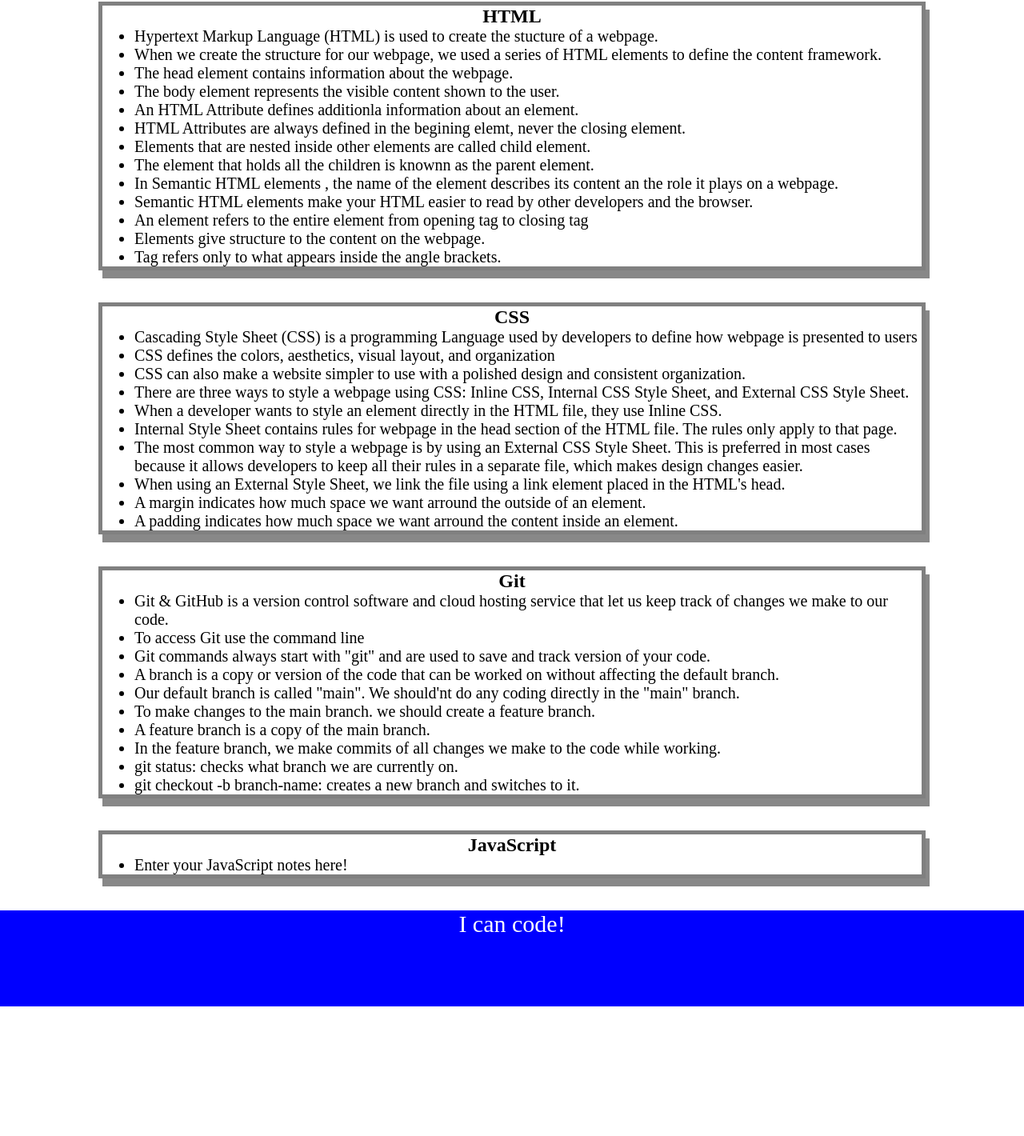
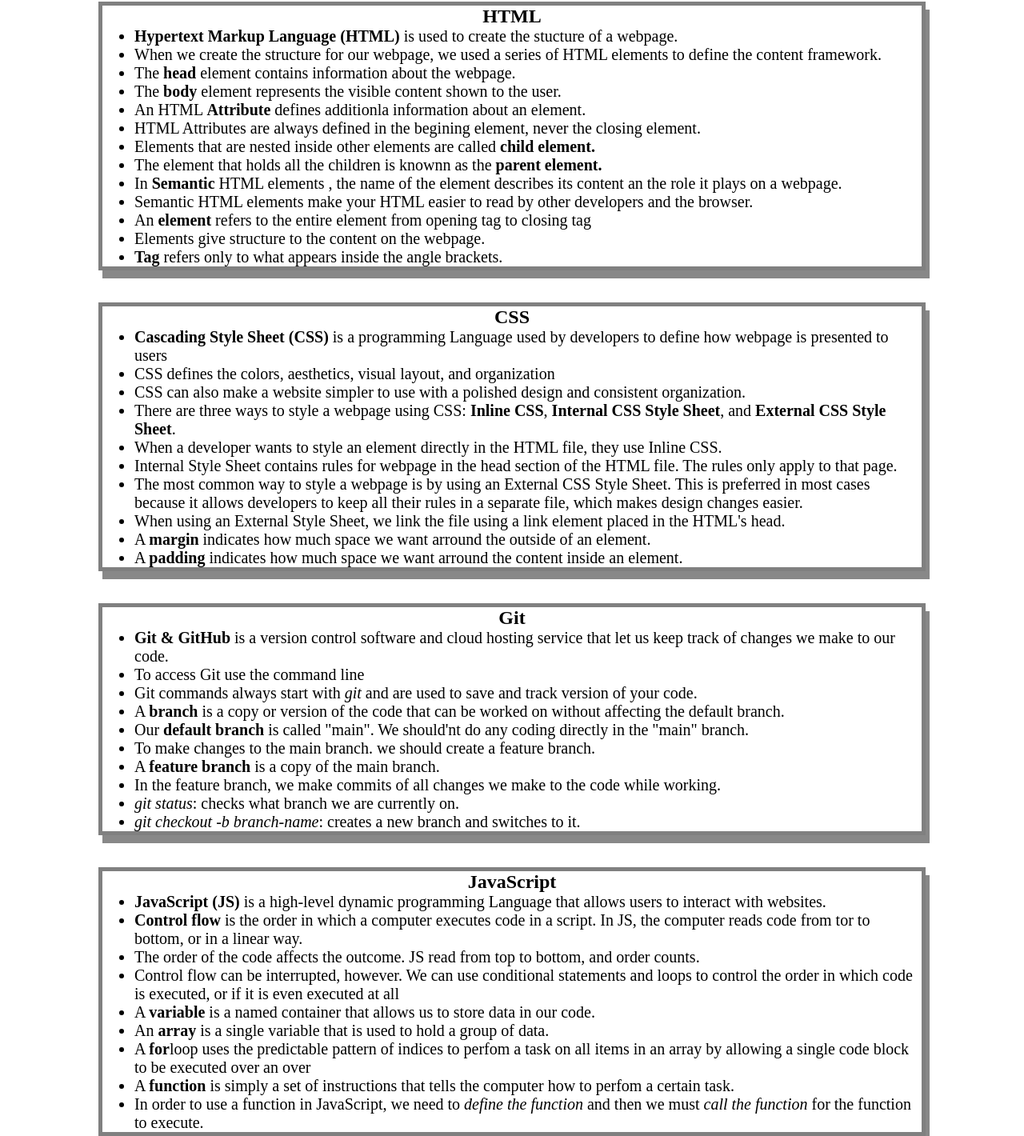
Before and after one commit to TedFl/00-prework-study-guide, a plain HTML site: page index.html in a window 1280 px wide. Shown: the part 158-1578 px from the top of the page at 80% size. Before the commit the page ends 1416 px from the top, so only its background shows below. Drawn offline with Linux system fonts and the light colour scheme.

Commit message:
Added JS conditional logic and function and JS notes to HTML file

```diff
--- a/assets/script.js
+++ b/assets/script.js
@@ -1,19 +1,28 @@
 var topics = ['HTML','CSS','Git','JavaScript'];
+var randomTopic = topics [Math.floor(Math.random() * topics.length)]
 
+function listTopics() {
     for (var x = 0; x < topics.length; x++) {
     console.log(topics[x]);
     }
+}
 
-/*
-if (topic === 'HTML') {
+function selecTopic() {
+    if (randomTopic === 'HTML') {
         console.log("Let's study HTML!");
-} else if (topic === 'CSS') {
+    } else if (randomTopic === 'CSS') {
         console.log("Let's study CSS!");
-} else if (topic === 'Git') {
+    } else if (randomTopic === 'Git') {
         console.log("Let's study Git!");
-} else if (topic === 'JavaScript') {
+    } else if (randomTopic === 'JavaScript') {
         console.log("Let's study JavaScript!");
     } else {
         console.log("Please try again!");
     }
-*/
+}
+
+console.log('Here are the topics we learned through Prework:');
+listTopics()
+
+console.log('Which topic should we study first?')
+selecTopic()
--- a/index.html
+++ b/index.html
@@ -15,62 +15,81 @@
       <h2>✨ Open the Console to See What's Happening ✨</h2>
     </header>
 
+<!-- <strong> makes my text bold! -->
+<!-- <em> stands for emphasis - this makes my text italic -->
+<!--do not use <b> and <i>-->
+
+<!--We use <strong> and <em> instead of <b> and <i> because they are a visual representation with no meaning behind them.
+  <b> and <i> are a visual representation of bold and italic but it doen't actually add importance and emphasis to my text.
+  And this important because one of the thing we have to worry about with web design is accessibility.
+
+  They're going to be people who are visiting the website who might be using "scren readers" which read the website to them.
+  And <strong> and <em> tell the browser to add more importance and emphasis to our text -->
+
     <main>
     <section class="card" id="html-section">
       <h2>HTML</h2>
       <ul>
-        <li>Hypertext Markup Language (HTML) is used to create the stucture of a webpage.</li>
+        <li><strong>Hypertext Markup Language (HTML)</strong> is used to create the stucture of a webpage.</li>
         <li>When we create the structure for our webpage, we used a series of HTML elements to define the content framework.</li>
-        <li>The head element contains information about the webpage.</li>
-        <li>The body element represents the visible content shown to the user.</li>
-        <li>An HTML Attribute defines additionla information about an element.</li>
-        <li>HTML Attributes are always defined in the begining elemt, never the closing element.</li>
-        <li>Elements that are nested inside other elements are called child element.</li>
-        <li>The element that holds all the children is knownn as the parent element.</li>
-        <li>In Semantic HTML elements , the name of the element describes its content an the role it plays on a webpage.</li>
+        <li>The <strong>head </strong> element contains information about the webpage.</li>
+        <li>The <strong>body </strong> element represents the visible content shown to the user.</li>
+        <li>An HTML <strong>Attribute</strong> defines additionla information about an element.</li>
+        <li>HTML Attributes are always defined in the begining element, never the closing element.</li>
+        <li>Elements that are nested inside other elements are called <strong>child element.</strong></li>
+        <li>The element that holds all the children is knownn as the <strong>parent element.</strong></li>
+        <li>In <strong>Semantic</strong> HTML elements , the name of the element describes its content an the role it plays on a webpage.</li>
         <li>Semantic HTML elements make your HTML easier to read by other developers and the browser.</li>
-        <li>An element refers to the entire element from opening tag to closing tag</li>
+        <li>An <strong>element </strong> refers to the entire element from opening tag to closing tag</li>
         <li>Elements give structure to the content on the webpage.</li>
-        <li>Tag refers only to what appears inside the angle brackets.</li>
+        <li><strong>Tag</strong> refers only to what appears inside the angle brackets.</li>
       </ul>
     </section>
 
     <section class="card" id="css-section">
       <h2>CSS</h2>
       <ul>
-        <li>Cascading Style Sheet (CSS) is a programming Language used by developers to define how webpage is presented to users</li>
+        <li><strong>Cascading Style Sheet (CSS)</strong> is a programming Language used by developers to define how webpage is presented to users</li>
         <li>CSS defines the colors, aesthetics, visual layout, and organization</li>
         <li>CSS can also make a website simpler to use with a polished design and consistent organization.</li>
-        <li>There are three ways to style a webpage using CSS: Inline CSS, Internal CSS Style Sheet, and External CSS Style Sheet.</li>
+        <li>There are three ways to style a webpage using CSS: <strong>Inline CSS</strong>, <strong>Internal CSS Style Sheet</strong>, and <strong>External CSS Style Sheet</strong>.</li>
         <li>When a developer wants to style an element directly in the HTML file, they use Inline CSS.</li>
         <li>Internal Style Sheet contains rules for webpage in the head section of the HTML file. The rules only apply to that page.  </li>
         <li>The most common way to style a webpage is by using an External CSS Style Sheet. This is preferred in most cases because it allows developers to keep all their rules in a separate file, which makes design changes easier.</li>
         <li>When using an External Style Sheet, we link the file using a link element placed in the HTML's head.</li>
-        <li>A margin indicates how much space we want arround the outside of an element.</li>
-        <li>A padding indicates how much space we want arround the content inside an element.</li>
+        <li>A <strong>margin</strong> indicates how much space we want arround the outside of an element.</li>
+        <li>A <strong>padding</strong> indicates how much space we want arround the content inside an element.</li>
       </ul>
     </section>
 
     <section class="card" id="git-section">
       <h2>Git</h2>
       <ul>
-        <li>Git & GitHub is a version control software and cloud hosting service that let us keep track of changes we make to our code.</li>
+        <li><strong>Git & GitHub</strong> is a version control software and cloud hosting service that let us keep track of changes we make to our code.</li>
         <li>To access Git use the command line</li>
-        <li>Git commands always start with "git" and are used to save and track version of your code.</li>
-        <li>A branch is a copy or version of the code that can be worked on without affecting the default branch.</li>
-        <li>Our default branch is called "main". We should'nt do any coding directly in the "main" branch.</li>
+        <li>Git commands always start with <em>git</em> and are used to save and track version of your code.</li>
+        <li>A <strong>branch</strong> is a copy or version of the code that can be worked on without affecting the default branch.</li>
+        <li>Our <strong>default branch</strong> is called "main". We should'nt do any coding directly in the "main" branch.</li>
         <li>To make changes to the main branch. we should create a feature branch.</li>
-        <li>A feature branch is a copy of the main branch.</li>
+        <li>A <strong>feature branch </strong> is a copy of the main branch.</li>
         <li>In the feature branch, we make commits of all changes we make to the code while working.</li>
-        <li>git status: checks what branch we are currently on.</li>
-        <li>git checkout -b branch-name: creates a new branch and switches to it.</li>
+        <li><em>git status</em>: checks what branch we are currently on.</li>
+        <li><em>git checkout -b branch-name</em>: creates a new branch and switches to it.</li>
       </ul>
     </section>
 
     <section class="card" id="javascript-section">
       <h2>JavaScript</h2>
       <ul>
-        <li>Enter your JavaScript notes here!</li>
+        <li><strong>JavaScript (JS)</strong> is a high-level dynamic programming Language that allows users to interact with websites.</li>
+        <li><strong>Control flow</strong> is the order in which a computer executes code in a script. In JS, the computer reads code from tor to bottom, or in a linear way.</li>
+        <li>The order of the code affects the outcome. JS read from top to bottom, and order counts.</li>
+        <li>Control flow can be interrupted, however. We can use conditional statements and loops to control the order in which code is executed, or if it is even executed at all</li>
+        <li>A <strong>variable</strong> is a named container that allows us to store data in our code.</li>
+        <li>An <strong>array</strong> is a single variable that is used to hold a group of data.</li>
+        <li>A <strong>for</strong>loop uses the predictable pattern of indices to perfom a task on all items in an array by allowing a single code block to be executed over an over</li>
+        <li>A <strong>function</strong> is simply a set of instructions that tells the computer how to perfom a certain task.</li>
+        <li>In order to use a function in JavaScript, we need to <em>define the function</em> and then we must <em>call the function</em> for the function to execute.</li>
       </ul>
     </section>
     </main>
```
Also changed, not shown: 1 other file. Lines whose indentation alone changed are shown as unchanged.
